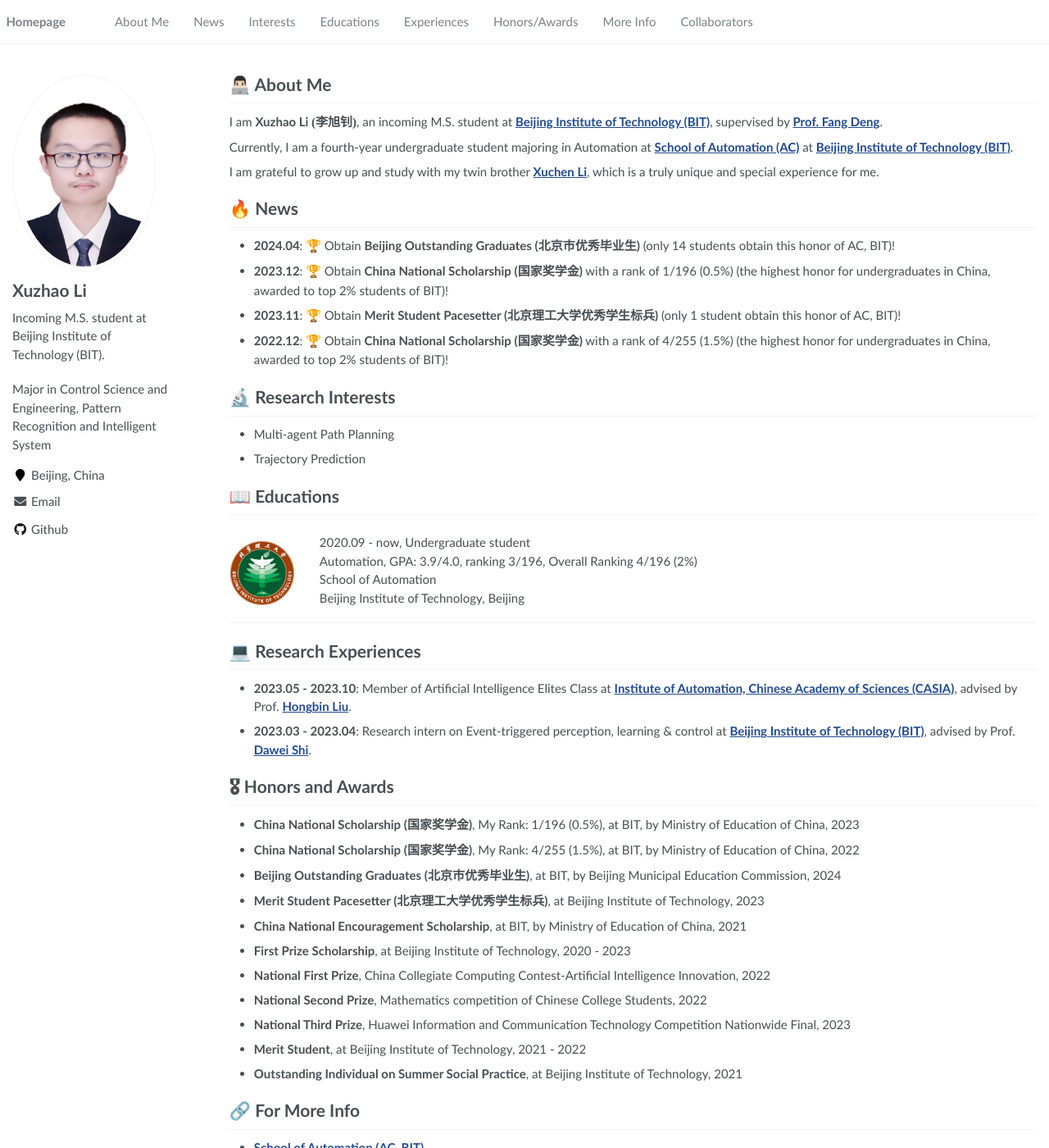
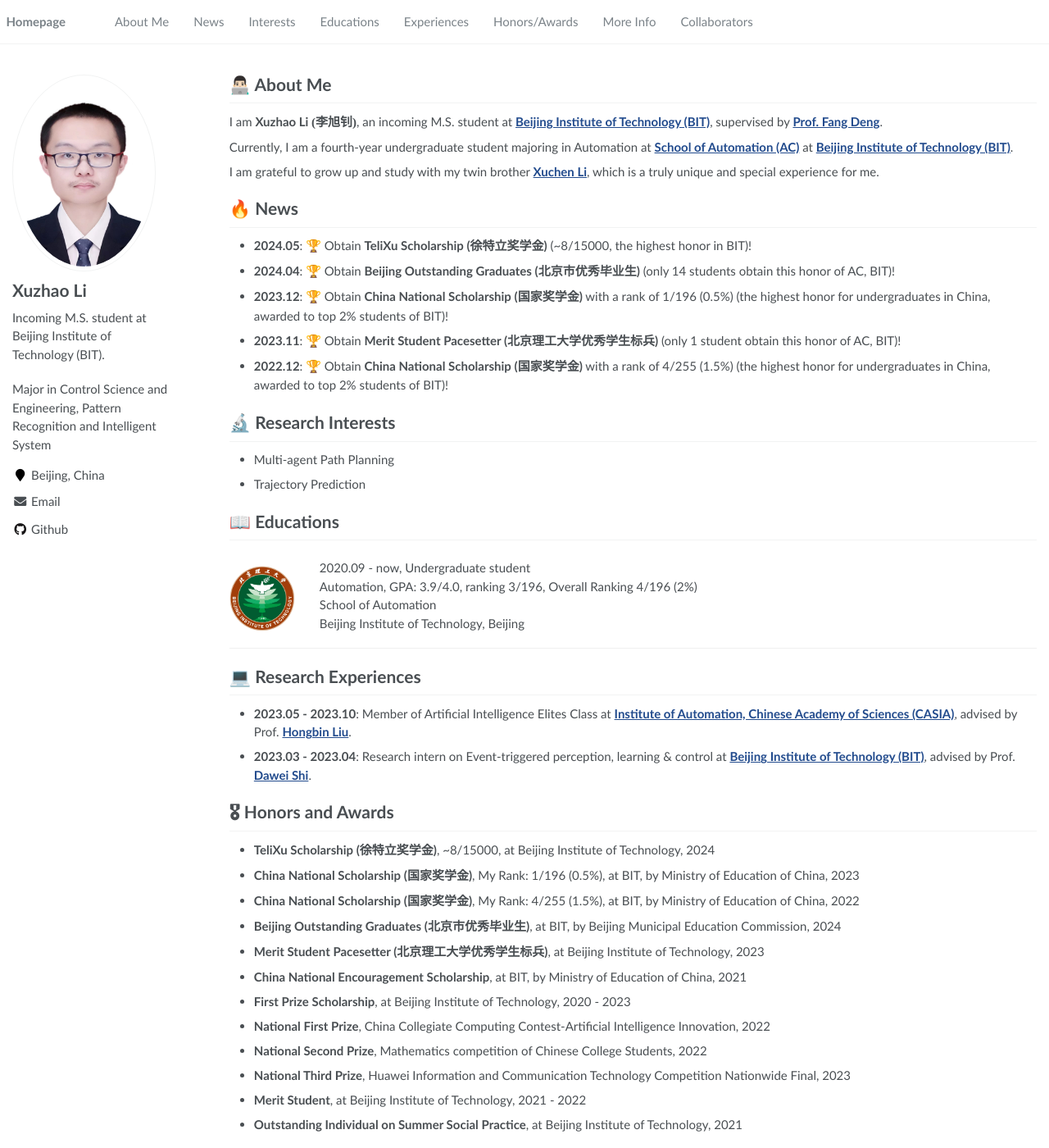
Before and after one commit to XuzhaoLi/XuzhaoLi.github.io, a Jekyll site: the page built from _pages/about.md, in a window 1280 px wide and 1400 px high. Shown: the whole window at 82% size. Built offline with Jekyll 4.4.1, drawn with Linux system fonts in a browser that asks for light colours; a script that is not in the unit is left out.

Commit message:
Update about.md

```diff
--- a/_pages/about.md
+++ b/_pages/about.md
@@ -27,6 +27,7 @@ I am grateful to grow up and study with my twin brother **<a href="https://xuche
 
 
 # 🔥 News
+- **2024.05**: 🏆 Obtain **TeliXu Scholarship (<font face="楷体">徐特立奖学金</font>)** (~8/15000, the highest honor in BIT)!
 - **2024.04**: 🏆 Obtain **Beijing Outstanding Graduates (<font face="楷体">北京市优秀毕业生</font>)** (only 14 students obtain this honor of AC, BIT)!
 - **2023.12**: 🏆 Obtain **China National Scholarship (<font face="楷体">国家奖学金</font>)** with a rank of 1/196 (0.5%) (the highest honor for undergraduates in China, awarded to top 2% students of BIT)!
 - **2023.11**: 🏆 Obtain **Merit Student Pacesetter (<font face="楷体">北京理工大学优秀学生标兵</font>)** (only 1 student obtain this honor of AC, BIT)!
@@ -57,6 +58,7 @@ Beijing Institute of Technology, Beijing
 
 # 🎖 Honors and Awards
 
+* **TeliXu Scholarship (<font face="楷体">徐特立奖学金</font>)**, ~8/15000, at Beijing Institute of Technology, 2024
 * **China National Scholarship (<font face="楷体">国家奖学金</font>)**, My Rank: 1/196 (0.5%), at BIT, by Ministry of Education of China, 2023
 * **China National Scholarship (<font face="楷体">国家奖学金</font>)**, My Rank: 4/255 (1.5%), at BIT, by Ministry of Education of China, 2022
 * **Beijing Outstanding Graduates (<font face="楷体">北京市优秀毕业生</font>)**, at BIT, by Beijing Municipal Education Commission, 2024
```
